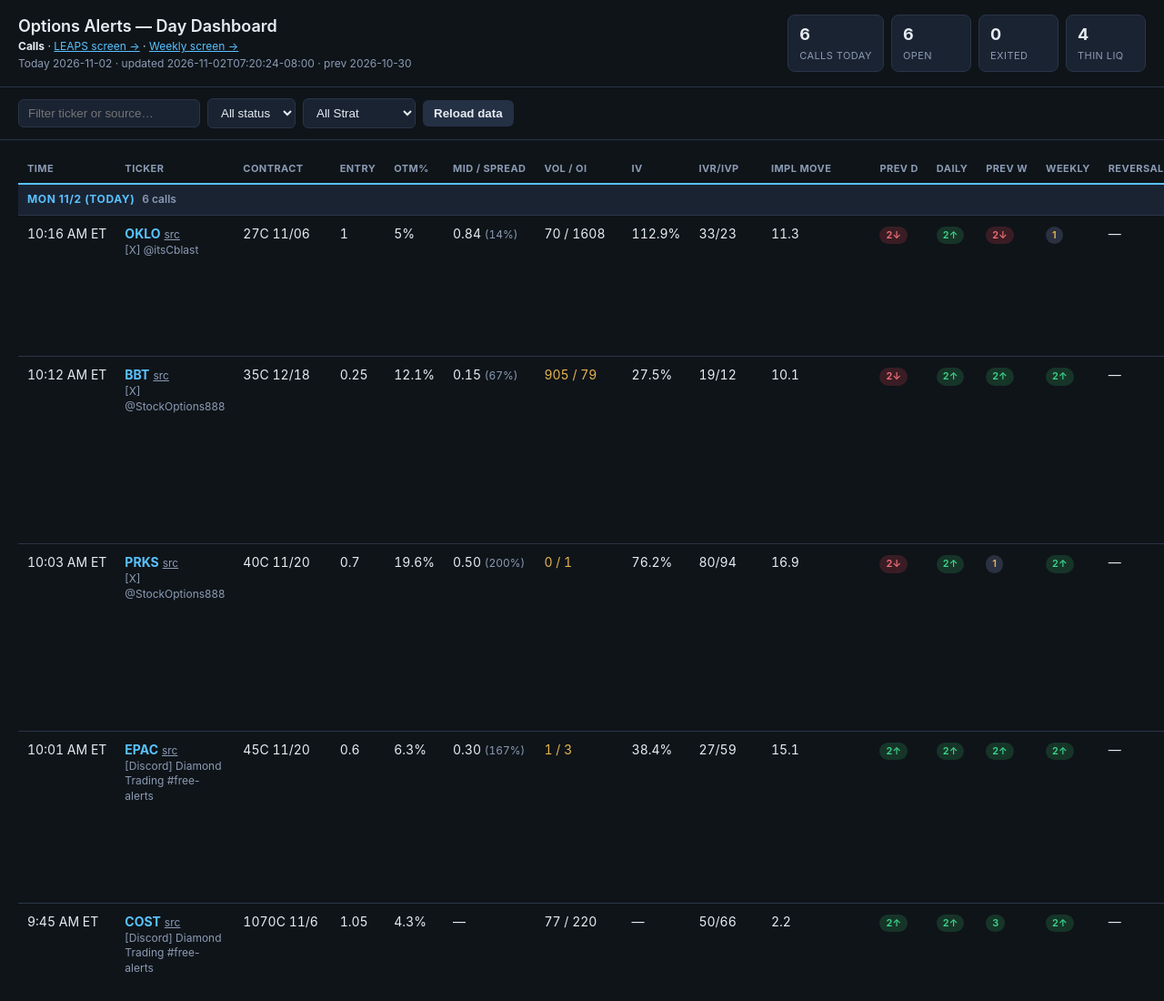
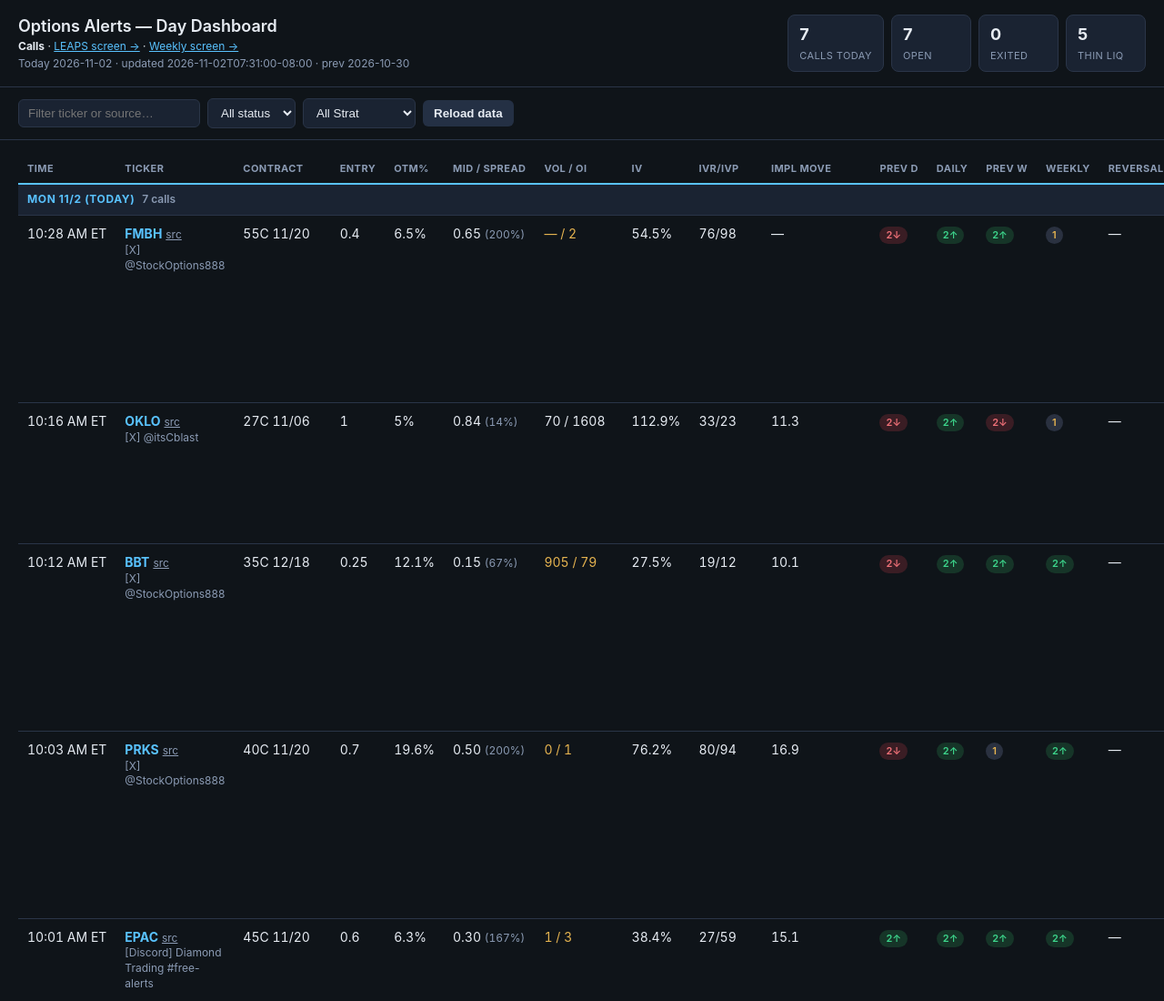
Before and after one commit to manty25/options-alerts-dashboard, a plain HTML site: page docs/index.html in a window 1280 px wide. Shown: the top 1100 px of the page at 91% size. Drawn offline with Linux system fonts and the light colour scheme.

Commit message:
FMBH 55C 11/20 alert 7:28 AM PT

```diff
--- a/docs/dashboard.json
+++ b/docs/dashboard.json
@@ -1,6 +1,6 @@
 {
  "date": "2026-11-02",
- "updated_pt": "2026-11-02T07:20:24-08:00",
+ "updated_pt": "2026-11-02T07:31:00-08:00",
  "previous": {
   "date": "2026-10-30",
   "updated_pt": "11:52 AM PT",
@@ -551,6 +551,38 @@
    "iv_rank": 33,
    "iv_pctl": 23,
    "notes": "@itsCblast 'NEW ENTRY Opened 4 $OKLO 11/06 27C @ 1.00 for the $1K to $100K Challenge' (7:16 AM PT). Spread 0.12 (14% of mid 0.84). Strat D 2↓ then 2↑, W 2↓ then 1. Reversal none. IV rank 33 | IV pctl 23 (52w IV 64%–124%, as of 11/2)."
+  },
+  {
+   "source": "[X] @StockOptions888",
+   "link": "https://x.com/StockOptions888/status/2117277659319423317",
+   "reversal_daily": "",
+   "reversal_weekly": "",
+   "status": "open",
+   "exit": null,
+   "side": "CALL",
+   "expiry": "11/20",
+   "time": "10:28 AM ET",
+   "time_pt": "7:28 AM PT",
+   "ticker": "FMBH",
+   "strike": 55,
+   "entry": 0.4,
+   "underlying": 51.65,
+   "otm_pct": 6.5,
+   "opt_last": 0.2,
+   "bid": 0.0,
+   "ask": 1.3,
+   "spread_pct": 200,
+   "vol": null,
+   "oi": 2,
+   "iv": 54.5,
+   "impl_move": null,
+   "prev_daily": "2↓",
+   "daily": "2↑",
+   "prev_weekly": "2↑",
+   "weekly": "1",
+   "iv_rank": 76,
+   "iv_pctl": 98,
+   "notes": "@StockOptions888 '🚨 $FMBH 55 CALL 11/20 @ .40 THIS CAN GO 500%+' (7:28 AM PT); reposted 7:28:54 with '1K - 100K CHALLENGE' and quoted 'ADDED HEAVY' 7:29. THIN: OI 2, no volume, bid 0.00 / ask 1.30 (spread 200% of mid 0.65). Strat D 2↓ then 2↑, W 2↑ then 1. Reversal none. IV rank 76 | IV pctl 98 (52w IV 14%–68%, as of 11/2)."
   }
  ]
 }
```
Also changed, not shown: dashboard.json (+33 -1 lines), docs/index.html (+1 -1 lines), index.html (+1 -1 lines).
